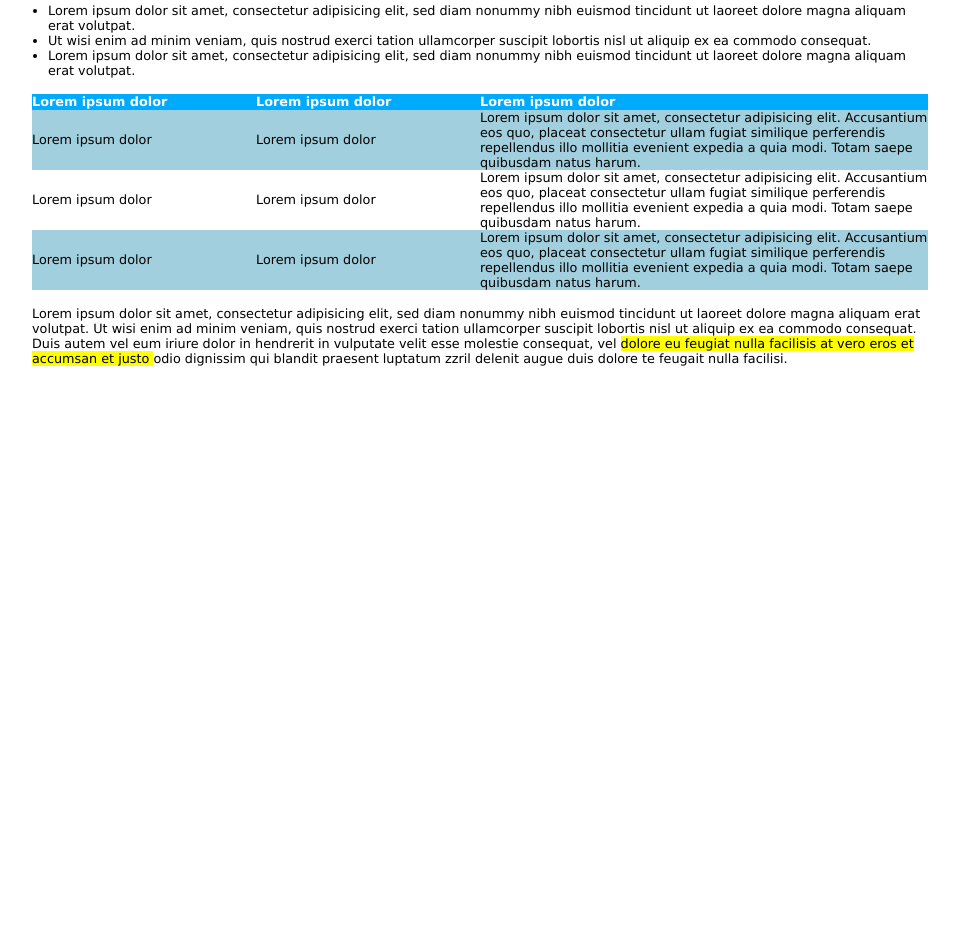
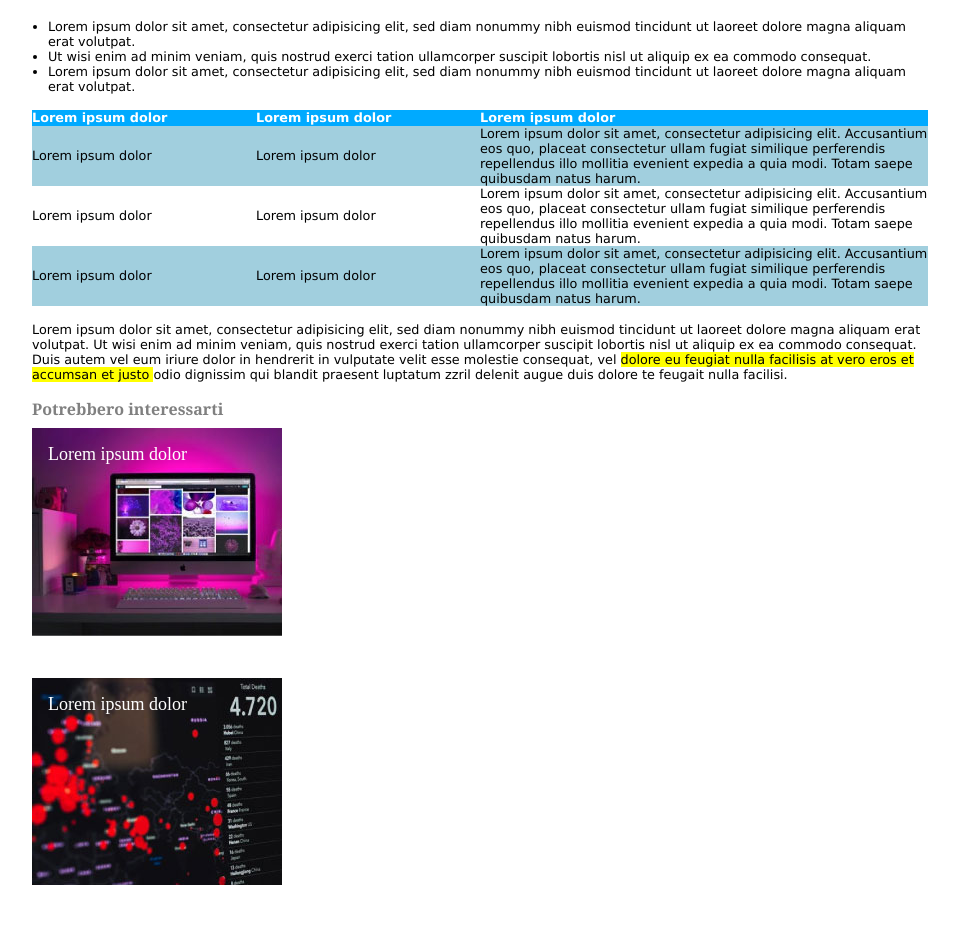
Before and after one commit to davidequattrocchi10/html-css-booleaner, a plain HTML site: page index.html in a window 1280 px wide. Shown: the part 1065-1993 px from the top of the page, without its empty margins (160-1119 px from the left). Before the commit the page ends 1447 px from the top, so only its background shows below. Drawn offline with Linux system fonts and the light colour scheme.

Commit message:
add footer

```diff
--- a/index.html
+++ b/index.html
@@ -70,19 +70,26 @@
                 </table>
             </section>
 
-
-
-
             <div class="paragraph_1"> Lorem ipsum dolor sit amet, consectetur adipisicing elit, sed diam nonummy nibh euismod tincidunt ut laoreet dolore magna aliquam erat volutpat. Ut wisi enim
                 ad minim veniam, quis nostrud exerci tation ullamcorper suscipit lobortis nisl ut aliquip ex ea commodo consequat. Duis autem vel eum iriure dolor in hendrerit in
                 vulputate velit esse molestie consequat, vel <mark> dolore eu feugiat nulla facilisis at vero eros et accumsan et justo </mark> odio dignissim qui blandit praesent luptatum
                 zzril delenit augue duis dolore te feugait nulla facilisi.
-        </div>
+            </div>
         </div>
 
     </main>
     <!-- /#site_main -->
-    <footer id="site_footer"></footer>
+    <footer id="site_footer">
+        <div class="news">
+            <p> <strong> Potrebbero interessarti </strong></p>
+        </div>
+        <div id="first_image" class="footer">
+            Lorem ipsum dolor
+        </div>
+        <div id="second_image" class="footer">
+            Lorem ipsum dolor
+        </div>
+    </footer>
     <!-- /#site_footer -->
 
 </body>
--- a/style.css
+++ b/style.css
@@ -6,6 +6,7 @@
 }
 /* #endregion Common */
 
+/* #region Header */
 
 #site_header{
     background-color: rgb(0, 179, 255);
@@ -14,6 +15,10 @@
     padding: 1rem 1rem;
 
 }
+/* #endregion Header */
+
+/* #region Main */
+
 #site_main{
     font-family:Arial, Helvetica, sans-serif;
     margin-left: 12rem;
@@ -29,6 +34,7 @@
 }
 .date{
     font-size: 0.9rem;
+    padding-bottom: 1rem;
     color:grey;
 }
 
@@ -73,3 +79,36 @@
     background-color: white;
     height: 3rem;
 }
+/* #endregion Main */
+
+/* #region Footer */
+#site_footer{
+    margin-left: 12rem;
+}
+
+.news{
+    font-family: Georgia, 'Times New Roman', Times, serif;
+    color: grey;
+    font-size: medium;
+    padding-bottom: 0.5rem;
+
+}
+
+.footer{
+    color: white;
+    width: 250px;
+    height: 250px;
+    background-repeat: no-repeat;
+    font-size: large;
+    padding: 1rem 1rem;
+}
+
+#first_image{
+    background-image: url(./img/monitor.jpg);
+}
+
+#second_image{
+    background-image: url(./img/graph.jpg);
+}
+
+/* #endregion Footer */
```
